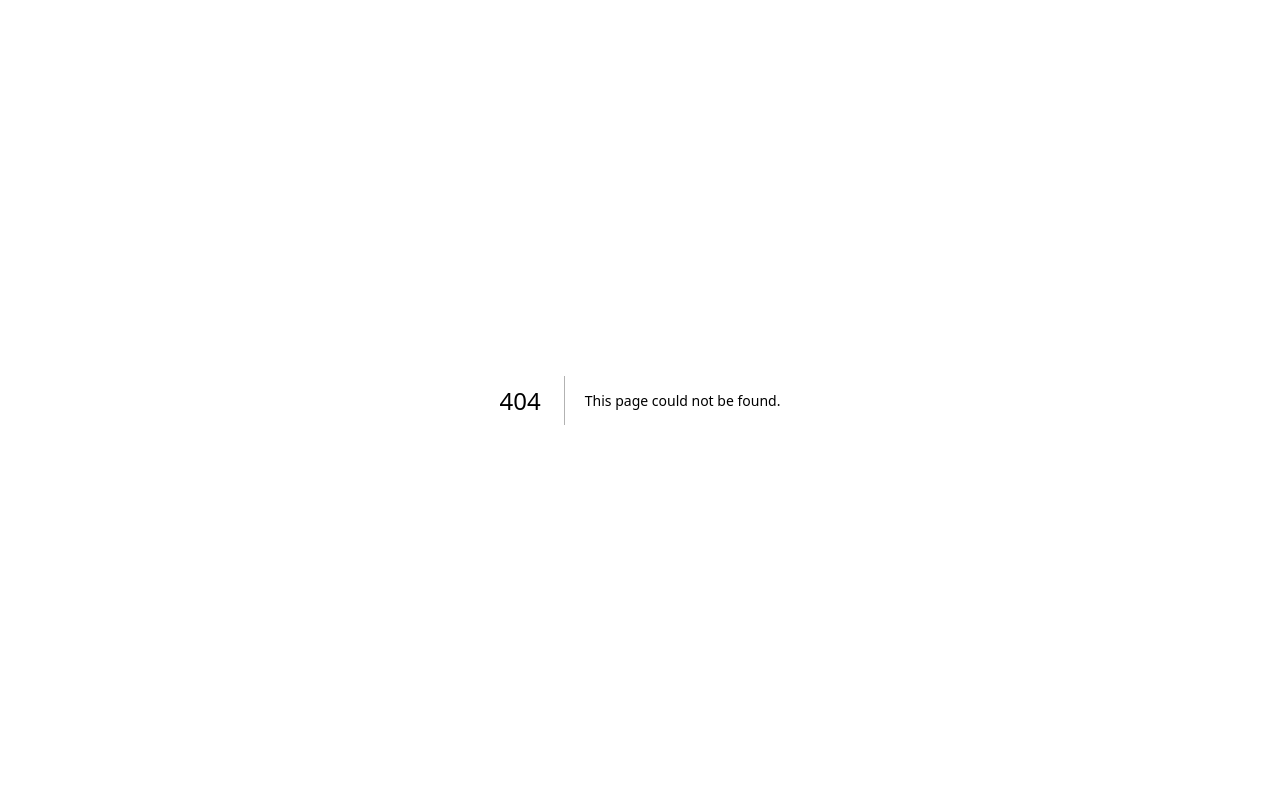
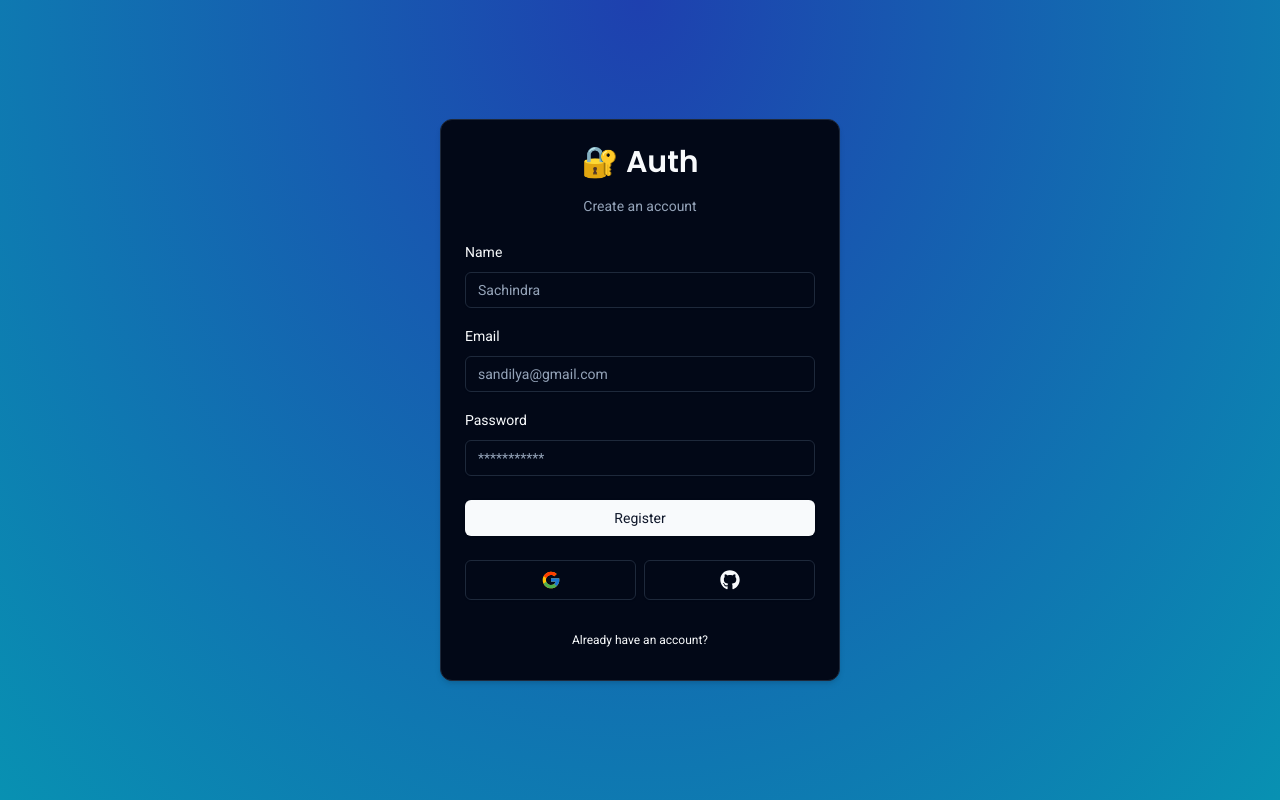
Before and after one commit to sandilya27/SmartQuizzer, a Next.js app: page /auth/register in a window 1280 px wide. Before the commit this address had no page. Built offline with nearby package versions, Linux system fonts and the light colour scheme.

Commit message:
created the register form

```diff
--- /dev/null
+++ b/src/actions/register.ts
@@ -0,0 +1,17 @@
+"use server";
+
+import { z } from "zod";
+
+import { RegisterSchema } from "@/schemas";
+
+type RegisterSchemaType = z.infer<typeof RegisterSchema>;
+
+export const register = async (values: RegisterSchemaType) => {
+    const validatedFields = RegisterSchema.safeParse(values);
+
+    if (!validatedFields.success) {
+        return { error: "Invalid fields!" };
+    }
+
+    return {success : "Email sent"};
+}
--- /dev/null
+++ b/src/app/auth/register/page.tsx
@@ -0,0 +1,7 @@
+import { RegisterForm } from "@/components/auth/register-form";
+
+const RegisterPage = () => {
+  return <RegisterForm/>;
+};
+
+export default RegisterPage;
--- /dev/null
+++ b/src/components/auth/register-form.tsx
@@ -0,0 +1,127 @@
+"use client";
+
+import { z } from "zod";
+import { useForm } from "react-hook-form";
+import { zodResolver } from "@hookform/resolvers/zod";
+import { useState, useTransition } from "react";
+
+import {
+  Form,
+  FormControl,
+  FormField,
+  FormItem,
+  FormLabel,
+  FormMessage,
+} from "@/components/ui/form";
+import { CardWrapper } from "@/components/auth/card-wrapper";
+import { Input } from "@/components/ui/input";
+import { Button } from "@/components/ui/button";
+import { FormError } from "@/components/form-error";
+import { FormSuccess } from "@/components/form-success";
+
+import { RegisterSchema } from "@/schemas";
+import { register } from "@/actions/register";
+
+export const RegisterForm = () => {
+  const [error,setError]=useState<string | undefined>("");
+  const [success, setSuccess] = useState<string | undefined>("");
+  const [isPending, startTransition] = useTransition();
+
+  type RegisterSchemaType = z.infer<typeof RegisterSchema>;
+
+  const form = useForm<RegisterSchemaType>({
+    resolver: zodResolver(RegisterSchema),
+    defaultValues: {
+      email: "",
+      password: "",
+      name:"",
+    },
+  });
+
+  const handleSubmit = (values: RegisterSchemaType) => {
+    setError("");
+    setSuccess("");
+
+    startTransition(() => {
+      register(values).then((data) => {
+        setError(data.error);
+        setSuccess(data.success);
+      });
+    });
+  };
+
+  return (
+    <CardWrapper
+      headerLabel="Create an account"
+      backButtonLabel="Already have an account?"
+      backButtonHref="/auth/login"
+      showSocial
+    >
+      <Form {...form}>
+        <form onSubmit={form.handleSubmit(handleSubmit)} className="space-y-6">
+          <div className="space-y-4">
+            <FormField
+              control={form.control}
+              name="name"
+              render={({ field }) => (
+                <FormItem>
+                  <FormLabel>Name</FormLabel>
+                  <FormControl>
+                    <Input
+                      {...field}
+                      type="text"
+                      disabled={isPending}
+                      placeholder="Sachindra"
+                    />
+                  </FormControl>
+                  <FormMessage />
+                </FormItem>
+              )}
+            />
+            <FormField
+              control={form.control}
+              name="email"
+              render={({ field }) => (
+                <FormItem>
+                  <FormLabel>Email</FormLabel>
+                  <FormControl>
+                    <Input
+                      {...field}
+                      type="email"
+                      disabled={isPending}
+                      placeholder="sandilya@gmail.com"
+                    />
+                  </FormControl>
+                  <FormMessage />
+                </FormItem>
+              )}
+            />
+            <FormField
+              control={form.control}
+              name="password"
+              render={({ field }) => (
+                <FormItem>
+                  <FormLabel>Password</FormLabel>
+                  <FormControl>
+                    <Input
+                      {...field}
+                      type="password"
+                      disabled={isPending}
+                      placeholder="***********"
+                    />
+                  </FormControl>
+                  <FormMessage />
+                </FormItem>
+              )}
+            />
+          </div>
+          <FormError message={error} />
+          <FormSuccess message={success} />
+          <Button type="submit" className="w-full" disabled={isPending}>
+            Register
+          </Button>
+        </form>
+      </Form>
+    </CardWrapper>
+  );
+};
--- a/src/schemas/index.ts
+++ b/src/schemas/index.ts
@@ -8,3 +8,15 @@
         message: "Password is required"
     })
 });
+
+export const RegisterSchema = z.object({
+    email: z.string().email({
+        message: "Email is required"
+    }),
+    password: z.string().min(6, {
+        message: "Minimum 6 chracters required"
+    }),
+    name: z.string().min(1,{
+       message: "Name is required",
+    })
+});
```
